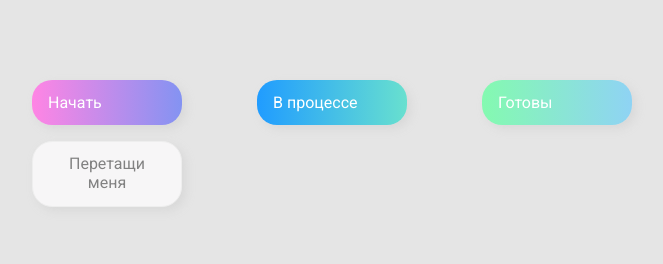
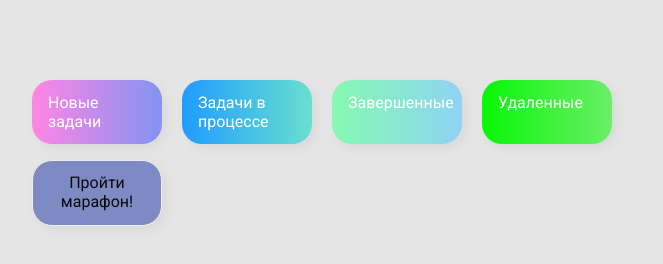
Before and after one commit to KirylDubenFED/Marathon-from-Vladilen-lesson-number-2, a plain HTML site: page index.html in a window 1280 px wide. Shown: the whole page, without its empty margins (308-971 px from the left). Drawn offline with Linux system fonts and the light colour scheme.

Commit message:
add homework

```diff
--- a/app.js
+++ b/app.js
@@ -1,5 +1,5 @@
 const item = document.querySelector('.item')
-const placeholder = document.querySelectorAll('placeholder')
+const placeholders = document.querySelectorAll('.placeholder')
 
 item.addEventListener('dragstart', dragstart)
 item.addEventListener('dragend', dragend)
--- a/index.html
+++ b/index.html
@@ -9,15 +9,17 @@
   <body>
     <div>
       <div class="row">
-          <div class="col-header start">Начать</div>
-          <div class="col-header progress">В процессе</div>
-          <div class="col-header done">Готовы</div>
+          <div class="col-header start">Новые задачи</div>
+          <div class="col-header progress">Задачи в процессе</div>
+          <div class="col-header done">Завершенные</div>
+          <div class="col-header delete">Удаленные</div>
       </div>
 
       <div class="row">
         <div class="placeholder">
-          <div class="item" draggable="true">Перетащи меня</div>
+          <div class="item" draggable="true">Пройти марафон!</div>
         </div>
+        <div class="placeholder"></div>
         <div class="placeholder"></div>
         <div class="placeholder"></div>
       </div>
--- a/styles.css
+++ b/styles.css
@@ -22,7 +22,8 @@ body {
 }
 
 .col-header {
-  width: 150px;
+  margin-right: 20px;
+  width: 130px;
   box-shadow: 4px 4px 9px rgba(198, 198, 198, 0.36);
   border-radius: 20px;
   padding: 0.8rem 1rem;
@@ -30,14 +31,14 @@ body {
 }
 
 .item {
-  width: 150px;
+  width: 130px;
   height: 66px;
   border: 1px solid #eee;
   box-shadow: 4px 4px 9px rgba(198, 198, 198, 0.36);
   border-radius: 20px;
-  background: #f7f6f7;
+  background: #7d8ac4;
   padding: 0.8rem 1rem;
-  color: #828282;
+  color: #0a0a0a;
   text-align: center;
   cursor: grab;
 }
@@ -63,8 +64,13 @@ body {
   background: linear-gradient(90deg, #84fab0 0%, #8fd3f4 100%);
 }
 
+.delete {
+  background: linear-gradient(90deg, #08f708 0%, #6bee67 100%);
+}
+
 .hold {
-  border: 5px solid khaki;
+  border:5px solid khaki;
+  color: #320cdb;
 }
 
 .hide {
@@ -72,5 +78,6 @@ body {
 }
 
 .hovered {
-  border-top: 2px solid blueviolet;
+  border-top: 3px solid rgb(25, 132, 219);
+  border-bottom: 3px solid rgb(199, 238, 25);
 }
```
Lines whose indentation alone changed are shown as unchanged.
